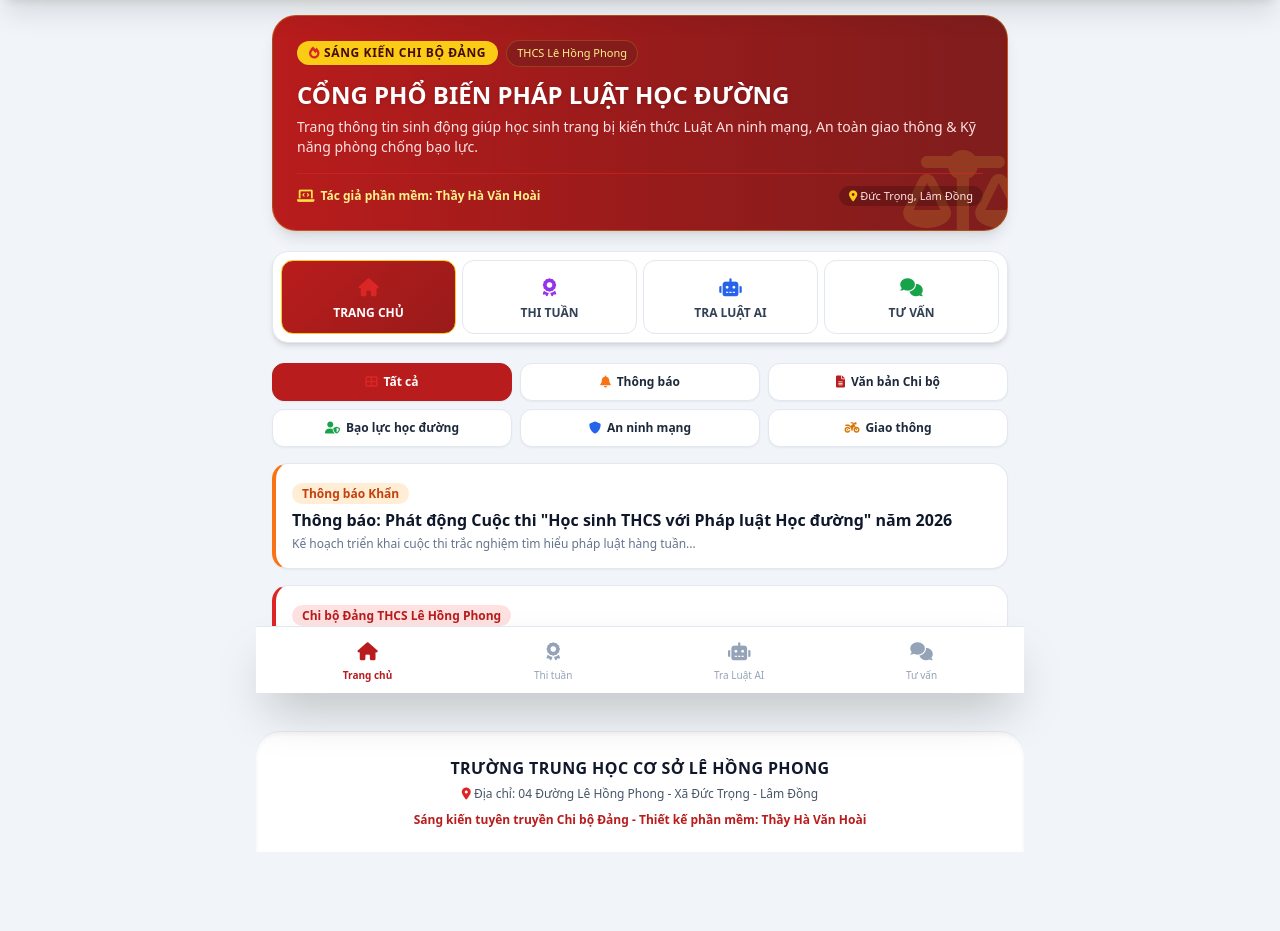
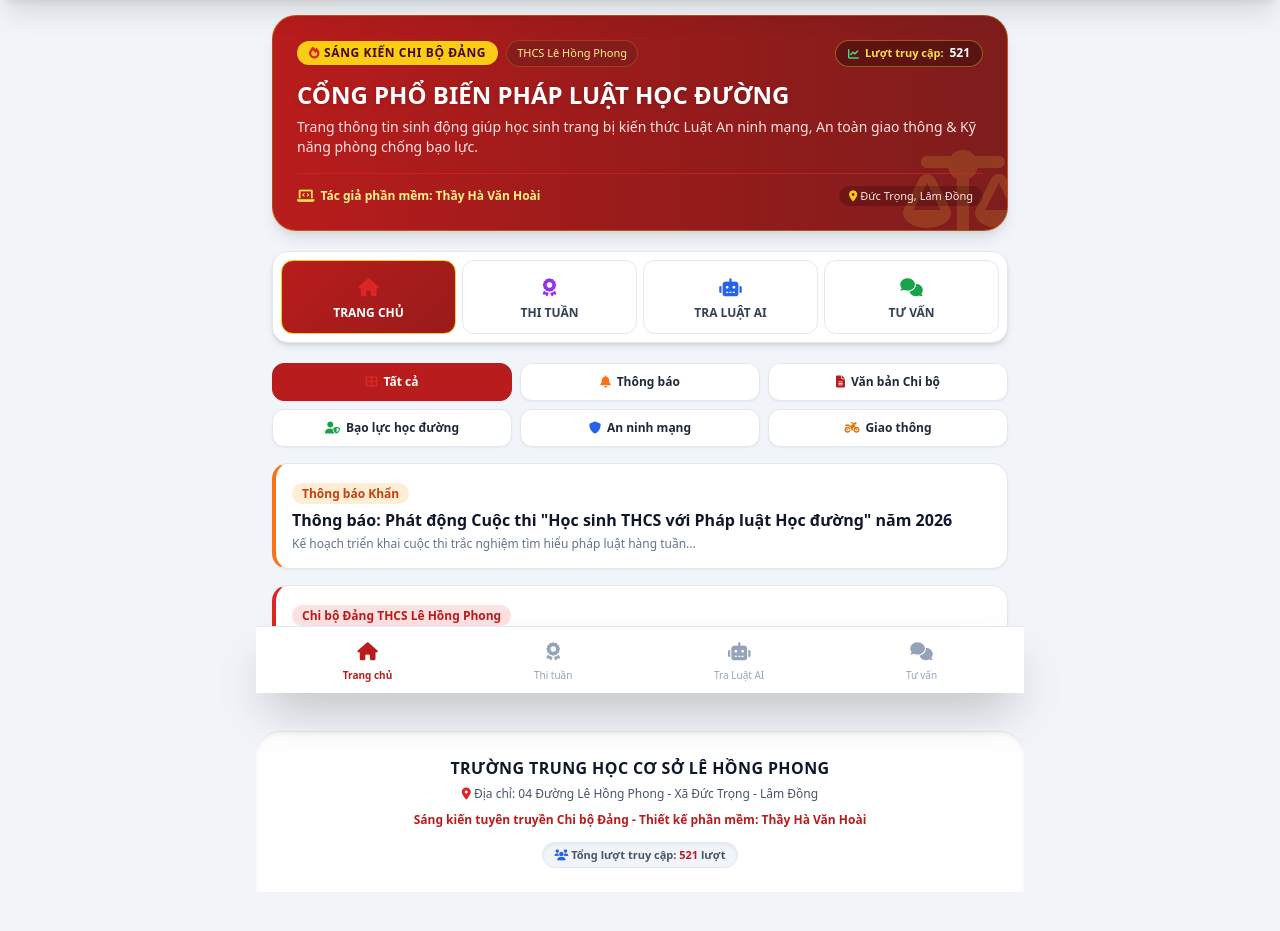
Before and after one commit to havanhoailhp/phapluat-thcslehongphong, a plain HTML site: page index.html in a window 1280 px wide. Shown: the part 107-1038 px from the top of the page. Drawn offline with nearby package versions, Linux system fonts and the light colour scheme.

Commit message:
Update index.html

```diff
--- a/index.html
+++ b/index.html
@@ -30,7 +30,7 @@
 </head>
 <body class="bg-slate-100 text-slate-800 pb-24">
 
-    <!-- HEADER TRƯỜNG PHÓNG TO NỔI BẬT -->
+    <!-- HEADER TRƯỜNG -->
     <header class="bg-gradient-to-r from-red-800 via-red-700 to-red-900 text-white shadow-xl sticky top-0 z-50 border-b-2 border-yellow-400">
         <div class="max-w-3xl mx-auto px-4 py-3 flex items-center justify-between">
             <div class="flex items-center space-x-3.5">
@@ -56,18 +56,25 @@
     <!-- NỘI DUNG CHÍNH -->
     <main class="max-w-3xl mx-auto px-4 pt-4 space-y-5">
 
-        <!-- BANNER TRANG TRỌNG -->
+        <!-- BANNER TRANG TRỌNG KÈM BỘ ĐẾM LƯỢT TRUY CẬP -->
         <div class="bg-gradient-to-r from-red-700 via-red-800 to-red-900 rounded-3xl p-6 text-white shadow-lg relative overflow-hidden border border-yellow-400/30">
             <div class="absolute -right-4 -bottom-4 opacity-15 text-8xl text-yellow-300 pointer-events-none">
                 <i class="fas fa-balance-scale"></i>
             </div>
 
             <div class="relative z-10">
-                <div class="flex items-center gap-2">
-                    <span class="bg-yellow-400 text-red-950 text-xs font-black px-3 py-1 rounded-full uppercase tracking-wider shadow-sm flex items-center gap-1">
-                        <i class="fas fa-fire text-red-600 floating"></i> Sáng kiến Chi bộ Đảng
-                    </span>
-                    <span class="bg-red-900/80 text-yellow-200 text-[11px] px-2.5 py-1 rounded-full border border-yellow-400/20">THCS Lê Hồng Phong</span>
+                <div class="flex flex-wrap items-center justify-between gap-2">
+                    <div class="flex items-center gap-2">
+                        <span class="bg-yellow-400 text-red-950 text-xs font-black px-3 py-1 rounded-full uppercase tracking-wider shadow-sm flex items-center gap-1">
+                            <i class="fas fa-fire text-red-600 floating"></i> Sáng kiến Chi bộ Đảng
+                        </span>
+                        <span class="bg-red-900/80 text-yellow-200 text-[11px] px-2.5 py-1 rounded-full border border-yellow-400/20">THCS Lê Hồng Phong</span>
+                    </div>
+
+                    <!-- BỘ ĐẾM TRUY CẬP TRÊN BANNER -->
+                    <div class="bg-black/30 backdrop-blur-md px-3 py-1 rounded-full border border-yellow-400/40 text-[11px] text-yellow-300 font-bold flex items-center gap-1.5 shadow-sm">
+                        <i class="fas fa-chart-line text-green-400"></i> Lượt truy cập: <span id="banner-visit-count" class="text-white font-extrabold text-xs">...</span>
+                    </div>
                 </div>
 
                 <h2 class="text-xl md:text-2xl font-black mt-3 text-white drop-shadow leading-snug">
@@ -174,7 +181,7 @@
             <!-- CHỨC NĂNG 4: THỐNG KÊ KẾT QUẢ THI -->
             <div>
                 <h4 class="font-bold text-xs md:text-sm text-slate-800 mb-2 flex justify-between items-center">
-                    <span><i class="fas fa-chart-bar text-blue-600"></i> 4. Thống kê kết quả thi học sinh:</span>
+                    <span><i class="fas fa-chart-bar text-blue-600"></i> 4. Thống kê kết quả thi học sinh (Trên máy này):</span>
                     <button onclick="clearStats()" class="text-xs text-red-600 hover:underline font-bold">Xóa thống kê</button>
                 </h4>
                 <div class="bg-slate-50 p-2.5 rounded-xl border border-slate-200 max-h-48 overflow-y-auto">
@@ -286,10 +293,9 @@
             </div>
         </div>
 
-        <!-- ================= TAB 3: TRA CỨU PHÁP LUẬT TĨNH & HOI AI TÌNH HUỐNG ================= -->
+        <!-- ================= TAB 3: TRA CỨU PHÁP LUẬT & HOI AI TÌNH HUỐNG ================= -->
         <div id="tab-chatbot" class="tab-content hidden-tab space-y-4">
 
-            <!-- THÊM TỦ SÁCH PHÁP LUẬT HỌC ĐƯỜNG KÈM LINK CHÍNH THỨC -->
             <div class="bg-white p-4 rounded-3xl border border-slate-200 shadow-sm space-y-3">
                 <h3 class="font-black text-slate-900 text-sm md:text-base flex items-center gap-2 border-b pb-2">
                     <i class="fas fa-book-reader text-red-600"></i> Tủ Sách & Tra Cứu Văn Bản Pháp Luật Chuẩn
@@ -414,11 +420,18 @@
 
     </main>
 
-    <!-- FOOTER CHUẨN ĐỊA CHỈ TRƯỜNG & TÁC GIẢ -->
+    <!-- FOOTER CHUẨN ĐỊA CHỈ TRƯỜNG & BỘ ĐẾM TRUY CẬP PHÍA DƯỚI -->
     <footer class="max-w-3xl mx-auto px-4 py-6 text-center text-xs text-slate-500 border-t border-slate-200 mt-10 mb-16 space-y-1.5 bg-white rounded-t-3xl shadow-inner">
         <p class="font-black text-slate-900 text-sm md:text-base uppercase tracking-wide">TRƯỜNG TRUNG HỌC CƠ SỞ LÊ HỒNG PHONG</p>
         <p class="text-xs font-medium text-slate-600"><i class="fas fa-map-marker-alt text-red-600"></i> Địa chỉ: 04 Đường Lê Hồng Phong - Xã Đức Trọng - Lâm Đồng</p>
         <p class="text-xs text-red-700 font-bold pt-1">Sáng kiến tuyên truyền Chi bộ Đảng - Thiết kế phần mềm: Thầy Hà Văn Hoài</p>
+
+        <!-- BỘ ĐẾM TRUY CẬP TRÊN FOOTER -->
+        <div class="pt-2 flex justify-center items-center gap-2 text-slate-600 text-[11px] font-semibold">
+            <span class="bg-slate-100 px-3 py-1 rounded-full border border-slate-200 shadow-inner">
+                <i class="fas fa-users text-blue-600"></i> Tổng lượt truy cập: <strong id="footer-visit-count" class="text-red-700 font-extrabold">...</strong> lượt
+            </span>
+        </div>
     </footer>
 
     <!-- THANH ĐIỀU HƯỚNG APP -->
@@ -441,12 +454,14 @@
         </button>
     </nav>
 
-    <!-- JAVASCRIPT KHO TRI THỨC AI -->
+    <!-- JAVASCRIPT ĐÃ CẬP NHẬT ENDPOINT FORMSPREE CHUẨN MỚI CỦA THẦY HOÀI -->
     <script>
         const ADMIN_PASSWORD = "123456";
         let isAdminLoggedIn = false;
         let base64Image = "";
-        const FORMSPREE_ENDPOINT = "https://formspree.io/f/xbjnqpkz";
+
+        // ĐÃ CẬP NHẬT MÃ ENDPOINT CHÍNH THỨC CỦA THẦY HOÀI
+        const FORMSPREE_ENDPOINT = "https://formspree.io/f/xykrljpp";
 
         let activeQuizData = {
             title: "Thi Trắc Nghiệm: Kiến Thức Pháp Luật & Kỹ Năng Sống",
@@ -462,7 +477,20 @@
         window.onload = function() {
             renderStudentQuizView();
             initAdminQuizBuilder();
+            initVisitorCounter(); // KHỞI ĐỘNG BỘ ĐẾM LƯỢT TRUY CẬP
         };
+
+        // HÀM ĐẾM VÀ HIỂN THỊ LƯỢT TRUY CẬP
+        function initVisitorCounter() {
+            const BASE_VISITS = 520;
+            let currentVisits = parseInt(localStorage.getItem('site_visit_count') || BASE_VISITS);
+            currentVisits += 1;
+            localStorage.setItem('site_visit_count', currentVisits);
+
+            const formattedCount = currentVisits.toLocaleString('vi-VN');
+            document.getElementById('banner-visit-count').innerText = formattedCount;
+            document.getElementById('footer-visit-count').innerText = formattedCount;
+        }
 
         function generateAIResponse(userText) {
             const lower = userText.toLowerCase();
@@ -563,6 +591,7 @@
             }
         }
 
+        // HÀM NỘP BÀI THI & TỰ ĐỘNG GỬI KẾT QUẢ VỀ GMAIL
         function submitQuiz() {
             const name = document.getElementById('quiz-student-name').value.trim();
             const sClass = document.getElementById('quiz-student-class').value.trim();
@@ -588,10 +617,12 @@
             results.push({ name: name, class: sClass, score: `${finalScore}/10 (${correctCount}/${totalQ} câu)`, time: timeNow });
             localStorage.setItem('quizResults', JSON.stringify(results));
 
+            // CHUYỂN DỮ LIỆU THẲNG VỀ GMAIL QUA FORMSPREE
             fetch(FORMSPREE_ENDPOINT, {
                 method: "POST",
                 headers: { "Content-Type": "application/json" },
                 body: JSON.stringify({
+                    "Trường": "THCS Lê Hồng Phong Đức Trọng",
                     "Loại dữ liệu": "KẾT QUẢ THI TUẦN",
                     "Họ tên HS": name,
                     "Lớp": sClass,
@@ -616,7 +647,7 @@
             const results = JSON.parse(localStorage.getItem('quizResults') || '[]');
             const tbody = document.getElementById('quiz-stats-table');
             if (results.length === 0) {
-                tbody.innerHTML = `<tr><td colspan="4" class="text-center py-2 text-slate-400">Chưa có lượt thi nào trên máy này. Bản sao kết quả thi cũng được tự động chuyển về Email quản trị của Thầy.</td></tr>`;
+                tbody.innerHTML = `<tr><td colspan="4" class="text-center py-2 text-slate-400">Chưa có lượt thi nào trên thiết bị này. Tất cả bản sao kết quả làm bài của học sinh cũng được gửi thẳng về Email quản trị havanhoai.lhp@gmail.com!</td></tr>`;
                 return;
             }
             tbody.innerHTML = results.map(r => `
```
